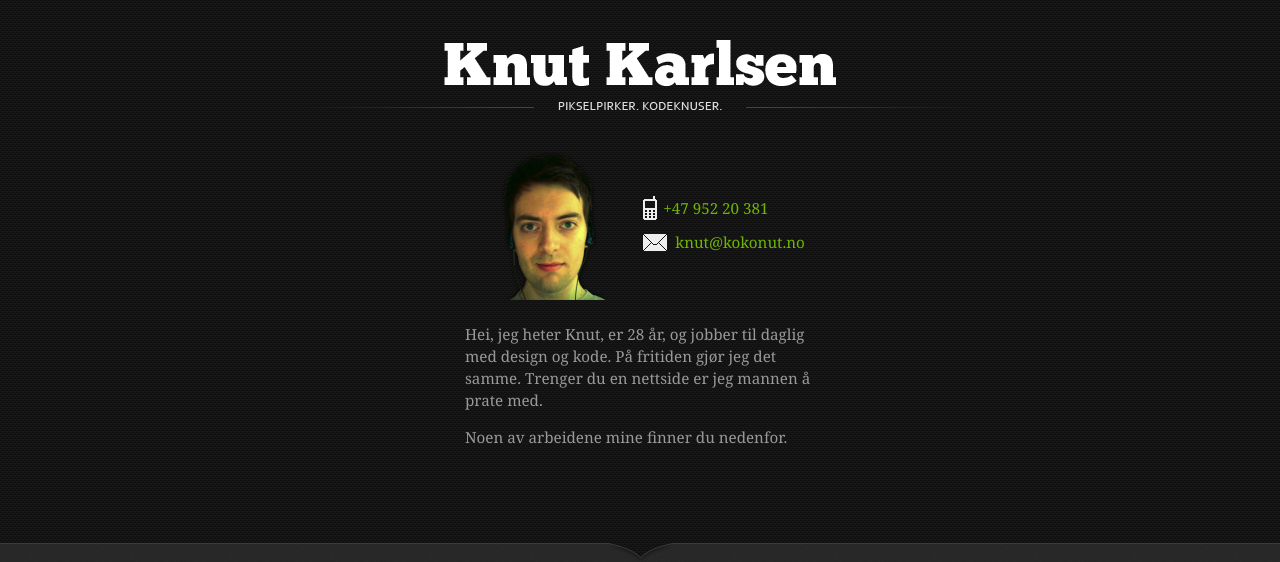
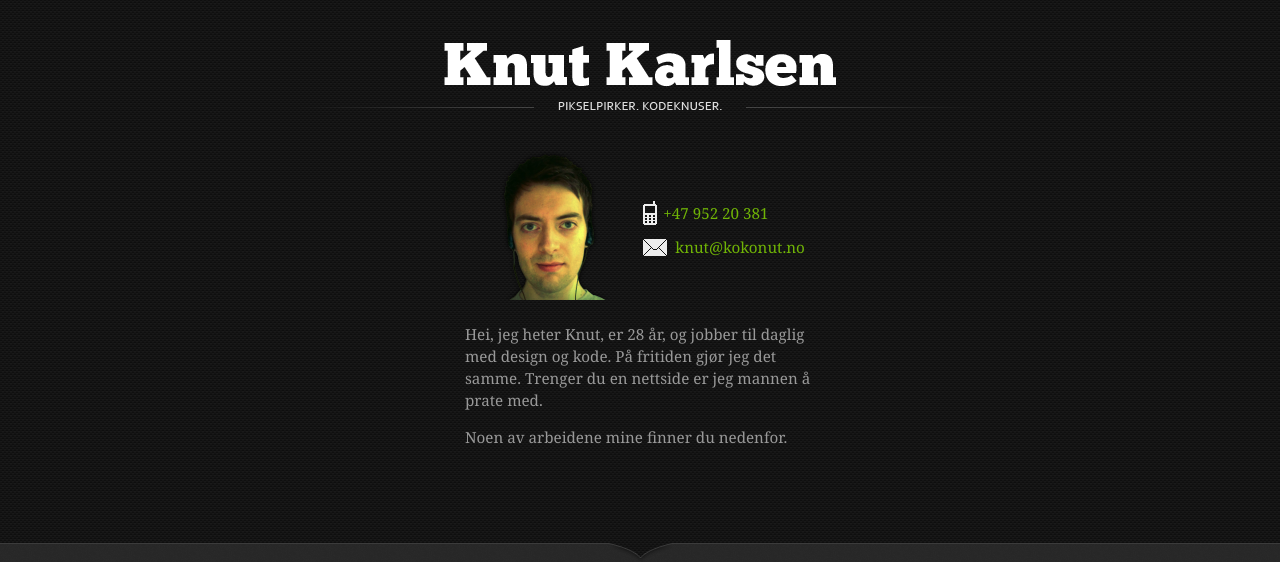
Before and after one commit to knut-karlsen/kokonut-v1, a PHP site: page / in a window 1280 px wide. Shown: the top 562 px of the page. Run offline with PHP 8.4, Linux system fonts and the light colour scheme; some libraries are stand-ins or nearby versions.

Commit message:
Adjusted contact-info

```diff
--- a/css/master.css
+++ b/css/master.css
@@ -284,9 +284,12 @@
   vertical-align: middle;
 }
 
-.contact .avatar li,
 .contact .options li {
   padding: 5px 0;
+}
+
+.contact .options li:first-child {
+  padding-top: 15px;
 }
 
 .contact .avatar {
```
